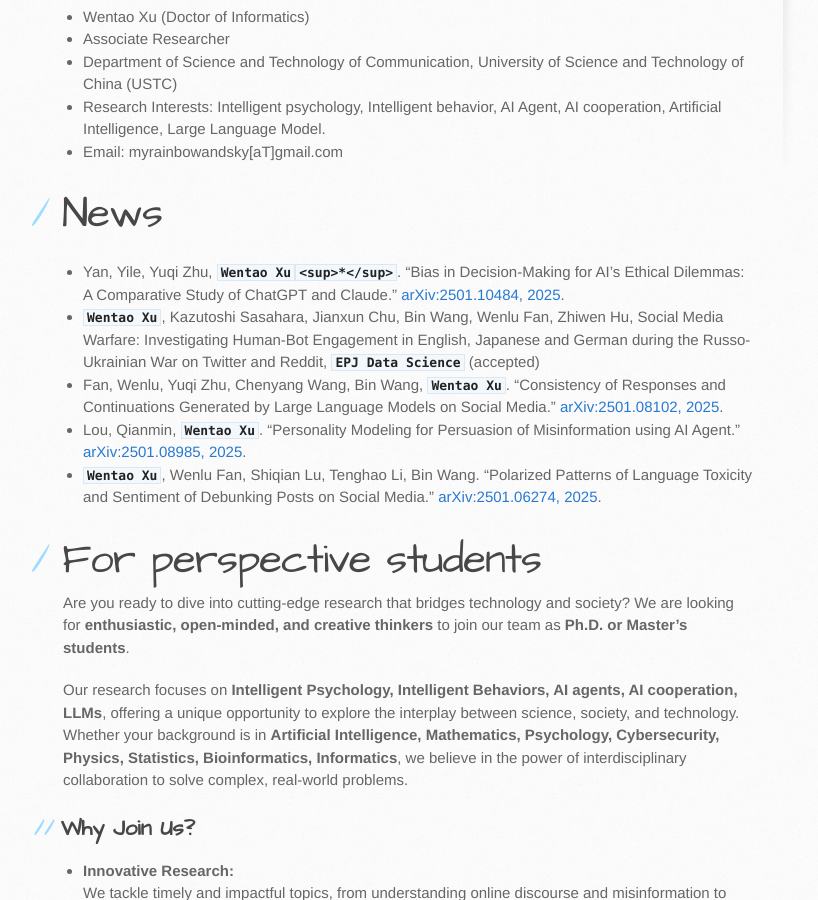
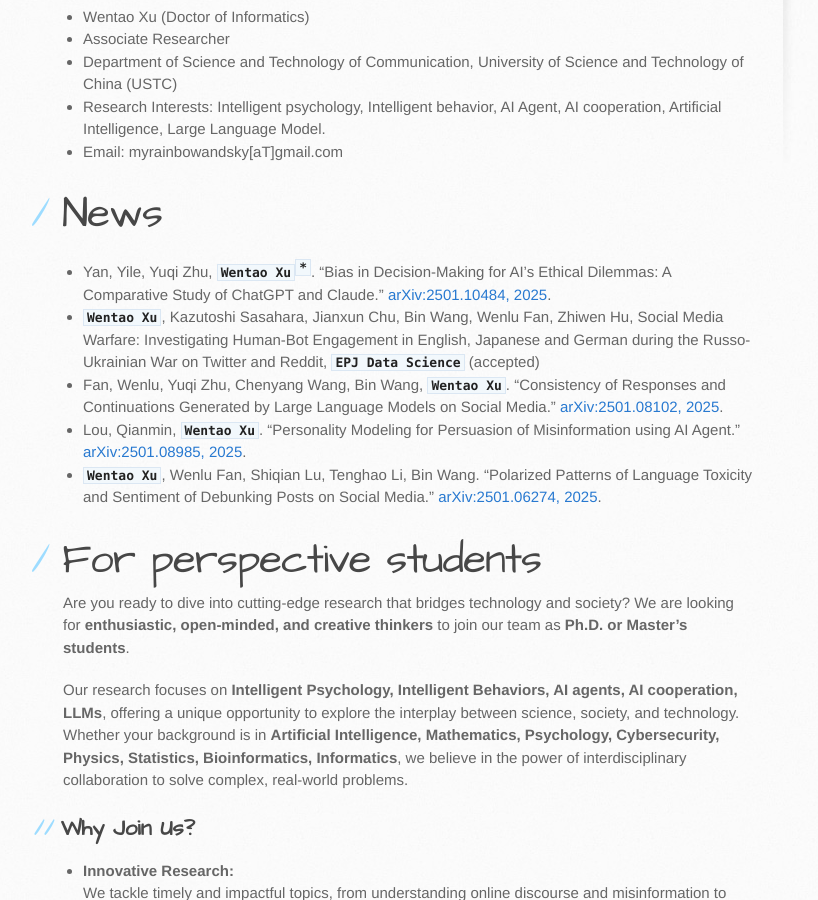
Before and after one commit to myrainbowandsky/myrainbowandsky.github.io, a Jekyll site: the page built from index.md, in a window 1280 px wide and 900 px high, scrolled down 539 px. Shown: the whole window, without its empty margins (107-925 px from the left). Built offline with Jekyll 4.4.1, drawn with Linux system fonts in a browser that asks for light colours; the repository's description, which GitHub fills in, is left out.

Commit message:
Update index.md

```diff
--- a/index.md
+++ b/index.md
@@ -17,7 +17,7 @@ layout: default
 * Email: myrainbowandsky[aT]gmail.com
 
 # News
-* Yan, Yile, Yuqi Zhu, **`Wentao Xu`****`<sup>*</sup>`**. "Bias in Decision-Making for AI's Ethical Dilemmas: A Comparative Study of ChatGPT and Claude." [arXiv:2501.10484, 2025](https://arxiv.org/abs/2501.10484).
+* Yan, Yile, Yuqi Zhu, **`Wentao Xu`**<sup>**`*`**</sup>. "Bias in Decision-Making for AI's Ethical Dilemmas: A Comparative Study of ChatGPT and Claude." [arXiv:2501.10484, 2025](https://arxiv.org/abs/2501.10484).
 * **`Wentao Xu`**, Kazutoshi Sasahara, Jianxun Chu, Bin Wang, Wenlu Fan, Zhiwen Hu, Social Media Warfare: Investigating Human-Bot Engagement in English, Japanese and German during the Russo-Ukrainian War on Twitter and Reddit, **`EPJ Data Science`** (accepted)
 * Fan, Wenlu, Yuqi Zhu, Chenyang Wang, Bin Wang, **`Wentao Xu`**. "Consistency of Responses and Continuations Generated by Large Language Models on Social Media." [arXiv:2501.08102, 2025](https://arxiv.org/abs/2501.08102).
 * Lou, Qianmin, **`Wentao Xu`**. "Personality Modeling for Persuasion of Misinformation using AI Agent." [arXiv:2501.08985, 2025](https://arxiv.org/abs/2501.08985).
```
